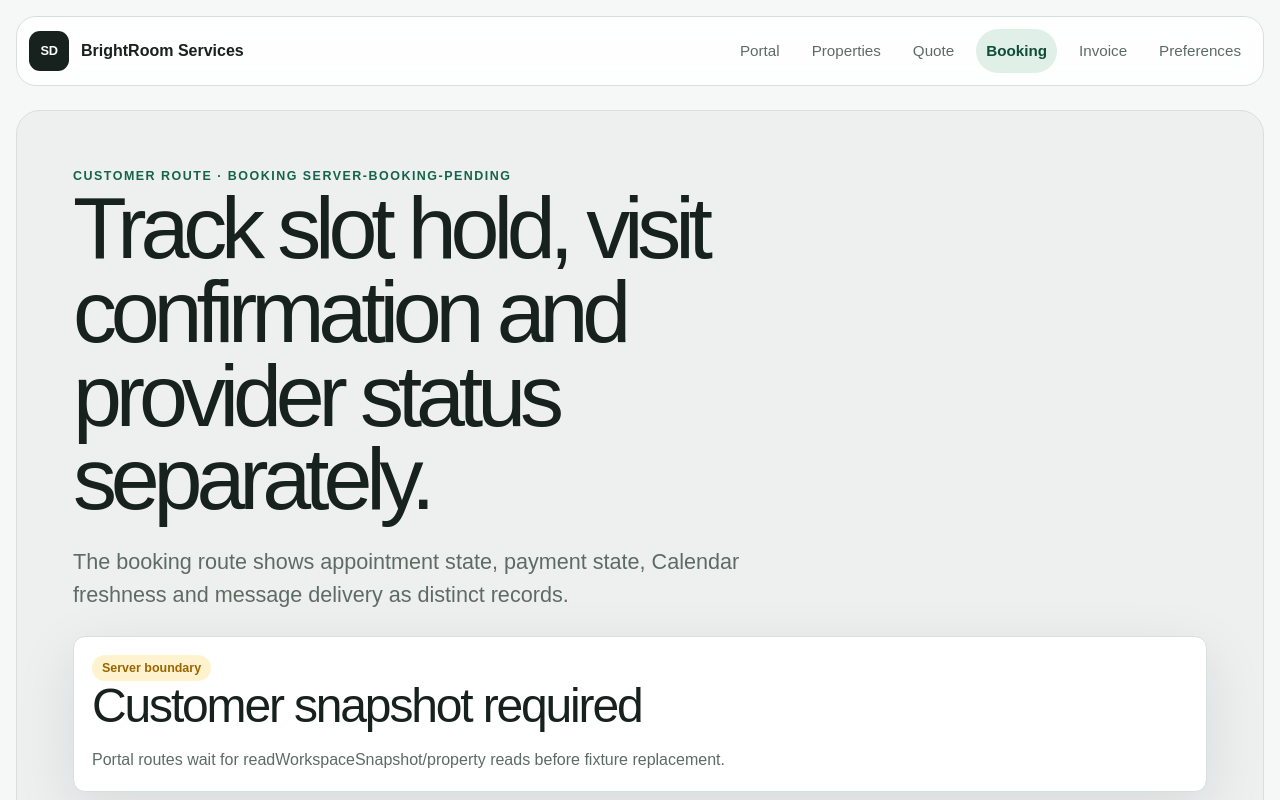
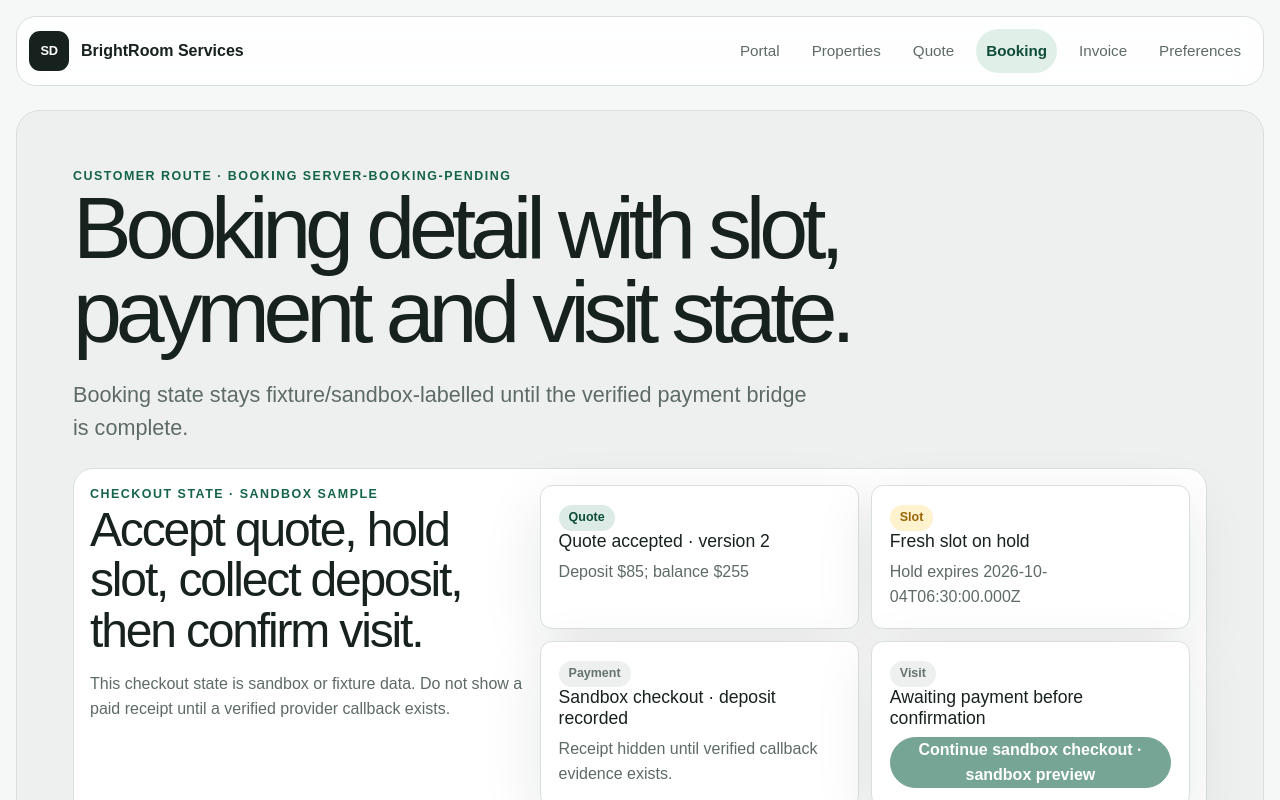
Before and after one commit to SaamVR/ServiceDesk, a Next.js app: page /portal/bookings/server-booking-pending in a window 1280 px wide. Shown: the top 800 px of the page. Built offline with nearby package versions, Linux system fonts and the light colour scheme.

Commit message:
refactor(product): route portal booking through fixture wrapper

```diff
--- a/src/app/portal/bookings/[id]/page.tsx
+++ b/src/app/portal/bookings/[id]/page.tsx
@@ -1,15 +1,15 @@
-import { OperationalRoute } from "@/features/operations/OperationalRoute";
+import { OperationalFixtureRoute } from "@/features/operations/OperationalFixtureRoute";
 
 export default async function PortalBookingPage({ params }: { params: Promise<{ id: string }> }) {
   const { id } = await params;
 
   return (
-    <OperationalRoute
+    <OperationalFixtureRoute
       surface="customer"
       customerModule="booking"
       resourceLabel={`booking ${id}`}
-      title="Track slot hold, visit confirmation and provider status separately."
-      description="The booking route shows appointment state, payment state, Calendar freshness and message delivery as distinct records."
+      title="Booking detail with slot, payment and visit state."
+      description="Booking state stays fixture/sandbox-labelled until the verified payment bridge is complete."
     />
   );
 }
```
